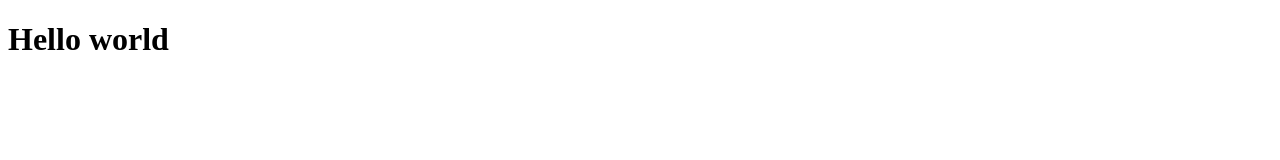
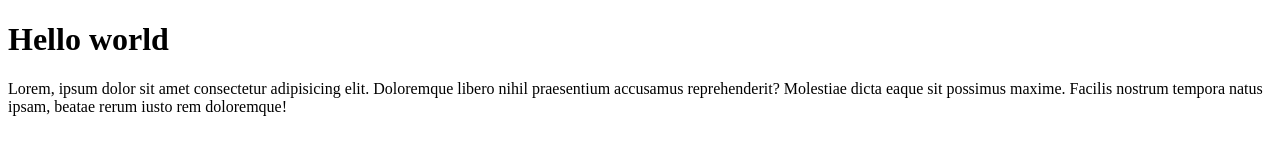
Before and after one commit to hilmireza09/wpu-git-test, a plain HTML site: page index.html in a window 1280 px wide. Drawn offline with Linux system fonts and the light colour scheme.

Commit message:
Menambahkan paragraf

```diff
--- a/index.html
+++ b/index.html
@@ -7,5 +7,6 @@
 </head>
 <body>
     <h1>Hello world</h1>
+    <p>Lorem, ipsum dolor sit amet consectetur adipisicing elit. Doloremque libero nihil praesentium accusamus reprehenderit? Molestiae dicta eaque sit possimus maxime. Facilis nostrum tempora natus ipsam, beatae rerum iusto rem doloremque!</p>
 </body>
 </html>
```
